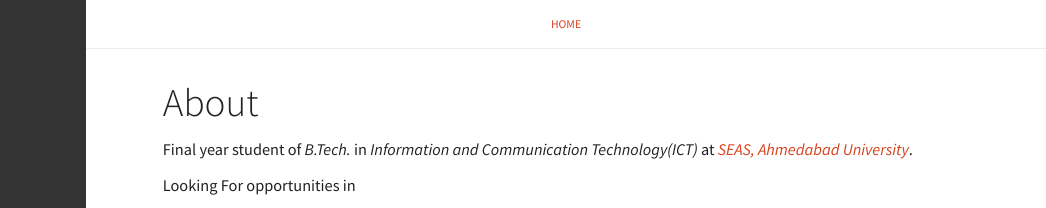
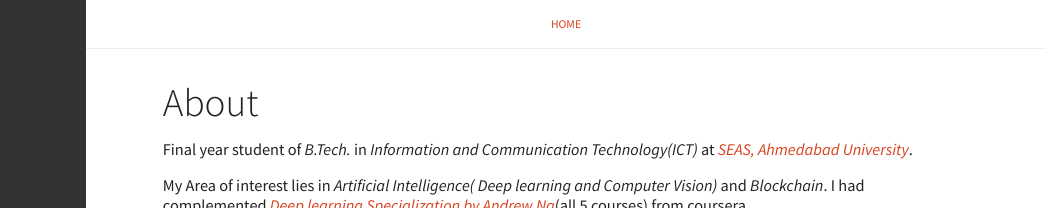
Before and after one commit to immortal3/immortal3.github.io, a plain HTML site: page about/index.html in a window 1280 px wide. Shown: the top 208 px of the page, 234-1280 px from the left. Drawn offline with Linux system fonts and the light colour scheme.

Commit message:
removed a line

```diff
--- a/about/index.html
+++ b/about/index.html
@@ -99,7 +99,8 @@
   </header>
   <div>
 <p>Final year student of <em>B.Tech.</em> in <em>Information and Communication Technology(ICT)</em> at <em><a href="https://ahduni.edu.in/seas/">SEAS, Ahmedabad University</a></em>.</p>
-<p>Looking For opportunities in </p>
+<!-- Looking For opportunities in  -->
+
 <p>My Area of interest lies in <em>Artificial Intelligence( Deep learning and Computer Vision)</em> and <em>
 Blockchain</em>. I had complemented <em><a href="https://www.coursera.org/account/accomplishments/specialization/certificate/XA6AWYT95CCK">Deep learning Specialization by Andrew Ng</a></em>(all
 5 courses) from coursera.</p>
```
Also changed, not shown: index.html (+2 -1 lines).
